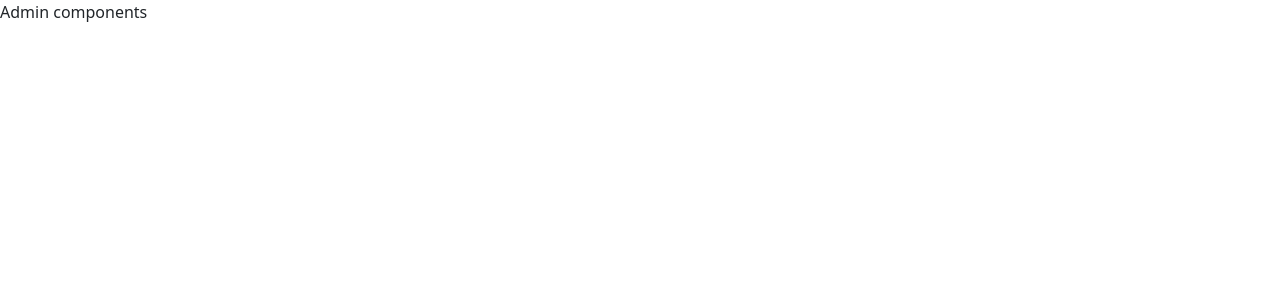
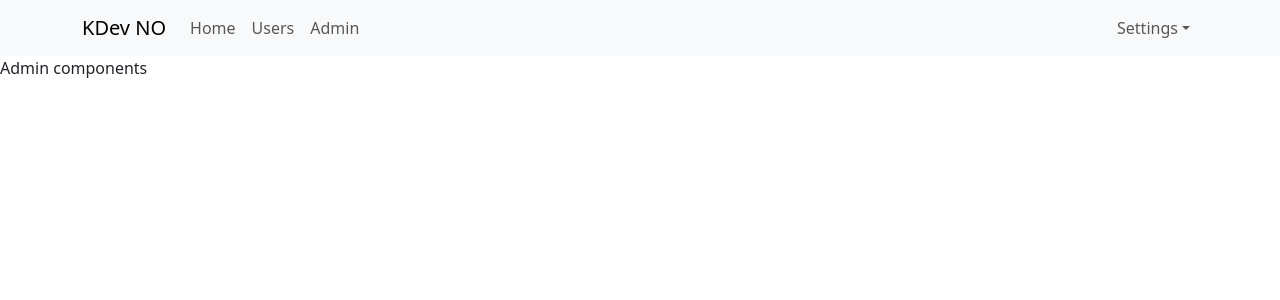
Before and after one commit to Khoa-Dam/my-react-app, a React (Create React App) app: page /admin in a window 1280 px wide. Shown: the top 300 px of the page. Built offline with nearby package versions, Linux system fonts and the light colour scheme.

Commit message:
Nested Routers

```diff
--- a/src/App.js
+++ b/src/App.js
@@ -1,19 +1,18 @@
 import "./App.scss";
 import Header from "./components/Header/Header";
-import { Link } from "react-router-dom";
+import { Outlet, Link } from "react-router-dom";
 const App = () => {
 
     return (
         <div className="app-container">
-            <Header />
-            <div>
-                <div>
-                    <button>
-                        <Link to="/users">go to user page</Link>
-                    </button>
-                    <button>
-                        <Link to="/admin">go to admin page</Link>
-                    </button>
+            <div className="header-container">
+                <Header />
+            </div>
+            <div className="main-container">
+                <div className="sidenav-container">
+                </div>
+                <div className="app-container">
+                    <Outlet />
                 </div>
             </div>
         </div>
--- a/src/components/Admin/Admin.js
+++ b/src/components/Admin/Admin.js
@@ -1,6 +1,8 @@
 const Admin = (props) => {
     return (
-        <div>Admin components</div>
+        <>
+            <div>Admin components</div>
+        </>
     )
 }
 
--- a/src/components/Header/Header.js
+++ b/src/components/Header/Header.js
@@ -2,18 +2,18 @@
 import Nav from 'react-bootstrap/Nav';
 import Navbar from 'react-bootstrap/Navbar';
 import NavDropdown from 'react-bootstrap/NavDropdown';
-import { Link } from "react-router-dom";
+import { Outlet, Link } from "react-router-dom";
 
 const Header = () => {
     return (
         <Navbar expand="lg" className="bg-body-tertiary">
             <Container>
-                <Navbar.Brand href="#home">KDev NO</Navbar.Brand>
+                <Navbar.Brand href="/">KDev NO</Navbar.Brand>
                 <Navbar.Toggle aria-controls="basic-navbar-nav" />
                 <Navbar.Collapse id="basic-navbar-nav">
                     <Nav className="me-auto">
                         <Link to='/' className='nav-link'>Home</Link>
-                        <Link to='/user' className='nav-link'>Users</Link>
+                        <Link to='/users' className='nav-link'>Users</Link>
                         <Link to='/admin' className='nav-link'>Admin</Link>
                         {/* <Nav.Link href="/">Home</Nav.Link>
                         <Nav.Link href="/users">Users</Nav.Link>
--- a/src/index.js
+++ b/src/index.js
@@ -19,9 +19,10 @@
     {/* <React.StrictMode> */}
     <BrowserRouter>
       <Routes>
-        <Route path="/" element={<App />} />
-        <Route path="users" element={<User />} />
-        <Route path="admin" element={<Admin />} />
+        <Route path="/" element={<App />} >
+          <Route path="users" element={<User />} />
+          <Route path="admin" element={<Admin />} />
+        </Route>
       </Routes>
     </BrowserRouter>
     {/* </React.StrictMode> */}
```
